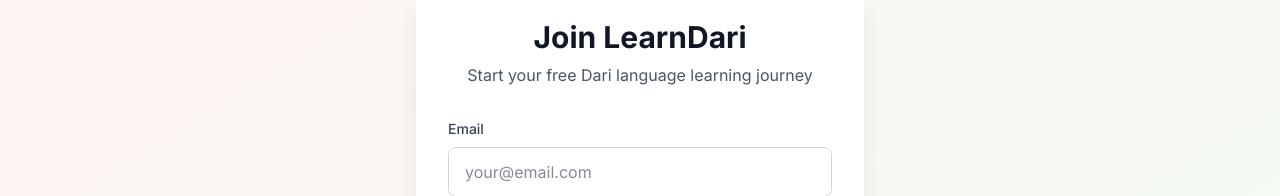
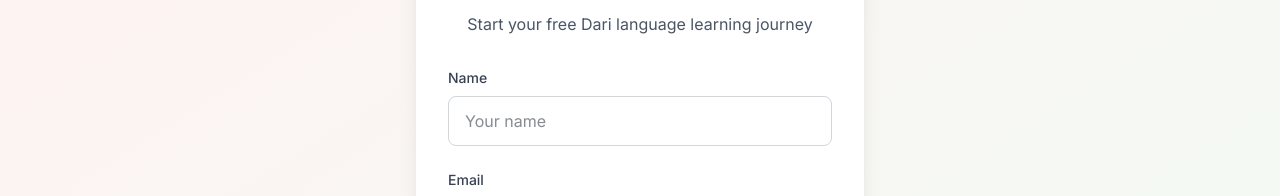
Before and after one commit to Adeilmo226/learndari-website, a Next.js app: page /signup in a window 1280 px wide. Shown: the part 180-376 px from the top of the page. Built offline with nearby package versions, Linux system fonts and the light colour scheme; no server answers.

Commit message:
update account settings

```diff
--- a/app/account/page.tsx
+++ b/app/account/page.tsx
@@ -8,7 +8,7 @@
 import { supabase } from '@/lib/supabase'
 
 export default function AccountPage() {
-  const { user, loading: authLoading, signOut } = useAuth()
+  const { user, loading: authLoading, signOut, setDisplayName: setContextDisplayName } = useAuth()
   const router = useRouter()
 
   const [displayName, setDisplayName] = useState('')
@@ -65,7 +65,9 @@
     if (error) {
       setSaveMessage({ type: 'error', text: 'Failed to save changes. Please try again.' })
     } else {
-      setOriginalDisplayName(displayName.trim())
+      const newName = displayName.trim() || null
+      setOriginalDisplayName(newName || '')
+      setContextDisplayName(newName)
       setSaveMessage({ type: 'success', text: 'Profile updated successfully!' })
       setTimeout(() => setSaveMessage(null), 3000)
     }
--- a/app/page.tsx
+++ b/app/page.tsx
@@ -63,7 +63,7 @@
           <div className="relative">
             <div className="aspect-square rounded-3xl shadow-2xl overflow-hidden border-4 border-white">
               <Image
-                src="/public/education.avif"
+                src="/education.avif"
                 alt="Learn Dari - Language Learning Platform"
                 width={600}
                 height={600}
--- a/app/signup/page.tsx
+++ b/app/signup/page.tsx
@@ -5,6 +5,7 @@
 import Link from 'next/link'
 
 export default function SignUpPage() {
+  const [displayName, setDisplayName] = useState('')
   const [email, setEmail] = useState('')
   const [password, setPassword] = useState('')
   const [confirmPassword, setConfirmPassword] = useState('')
@@ -36,6 +37,9 @@
         password,
         options: {
           emailRedirectTo: `${window.location.origin}/auth/callback`,
+          data: {
+            display_name: displayName.trim(),
+          },
         },
       })
 
@@ -102,6 +106,22 @@
               {error}
             </div>
           )}
+
+          <div>
+            <label htmlFor="displayName" className="block text-sm font-medium text-gray-700 mb-2">
+              Name
+            </label>
+            <input
+              id="displayName"
+              type="text"
+              value={displayName}
+              onChange={(e) => setDisplayName(e.target.value)}
+              required
+              autoComplete="name"
+              className="w-full px-4 py-3 border border-gray-300 rounded-lg focus:ring-2 focus:ring-red-500 focus:border-transparent transition"
+              placeholder="Your name"
+            />
+          </div>
 
           <div>
             <label htmlFor="email" className="block text-sm font-medium text-gray-700 mb-2">
--- a/components/usermenu.tsx
+++ b/components/usermenu.tsx
@@ -6,7 +6,7 @@
 import { useAuth } from '@/contexts/AuthContext'
 
 export default function UserMenu() {
-  const { user, loading, signOut } = useAuth()
+  const { user, loading, displayName, signOut } = useAuth()
   const [isOpen, setIsOpen] = useState(false)
   const menuRef = useRef<HTMLDivElement>(null)
 
@@ -47,17 +47,19 @@
         className="flex items-center gap-2 px-3 py-2 rounded-lg hover:bg-gray-100 transition"
       >
         <div className="w-8 h-8 bg-blue-600 rounded-full flex items-center justify-center text-white font-medium">
-          {user.email?.charAt(0).toUpperCase()}
+          {(displayName || user.email)?.charAt(0).toUpperCase()}
         </div>
         <span className="text-sm font-medium text-gray-700 hidden sm:block">
-          {user.email?.split('@')[0]}
+          {displayName || user.email?.split('@')[0]}
         </span>
       </button>
 
       {isOpen && (
         <div className="absolute right-0 mt-2 w-56 bg-white rounded-lg shadow-lg border border-gray-200 py-1 z-50">
           <div className="px-4 py-3 border-b border-gray-200">
-            <p className="text-sm font-medium text-gray-900">Signed in as</p>
+            {displayName && (
+              <p className="text-sm font-medium text-gray-900">{displayName}</p>
+            )}
             <p className="text-sm text-gray-600 truncate">{user.email}</p>
           </div>
 
--- a/contexts/AuthContext.tsx
+++ b/contexts/AuthContext.tsx
@@ -8,6 +8,8 @@
   user: User | null
   session: Session | null
   loading: boolean
+  displayName: string | null
+  setDisplayName: (name: string | null) => void
   signOut: () => Promise<void>
 }
 
@@ -15,6 +17,8 @@
   user: null,
   session: null,
   loading: true,
+  displayName: null,
+  setDisplayName: () => {},
   signOut: async () => {},
 })
 
@@ -30,6 +34,7 @@
   const [user, setUser] = useState<User | null>(null)
   const [session, setSession] = useState<Session | null>(null)
   const [loading, setLoading] = useState(true)
+  const [displayName, setDisplayName] = useState<string | null>(null)
 
   useEffect(() => {
     // Get initial session
@@ -43,6 +48,18 @@
 
         setSession(currentSession)
         setUser(currentSession?.user ?? null)
+
+        // Fetch display name if user exists
+        if (currentSession?.user) {
+          const { data } = await supabase
+            .from('user_profiles')
+            .select('display_name')
+            .eq('id', currentSession.user.id)
+            .single()
+          if (data?.display_name) {
+            setDisplayName(data.display_name)
+          }
+        }
       } catch (error) {
         console.error('Error initializing auth:', error)
       } finally {
@@ -69,6 +86,7 @@
                 .upsert({
                   id: newSession.user.id,
                   email: newSession.user.email!,
+                  display_name: newSession.user.user_metadata?.display_name || null,
                   updated_at: new Date().toISOString(),
                 }, {
                   onConflict: 'id'
@@ -84,6 +102,7 @@
         if (event === 'SIGNED_OUT') {
           setUser(null)
           setSession(null)
+          setDisplayName(null)
         }
       }
     )
@@ -121,7 +140,7 @@
   }, [])
 
   return (
-    <AuthContext.Provider value={{ user, session, loading, signOut }}>
+    <AuthContext.Provider value={{ user, session, loading, displayName, setDisplayName, signOut }}>
       {children}
     </AuthContext.Provider>
   )
```
